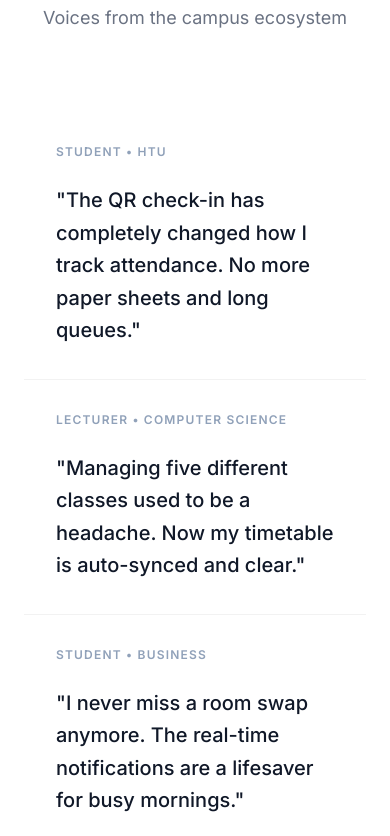
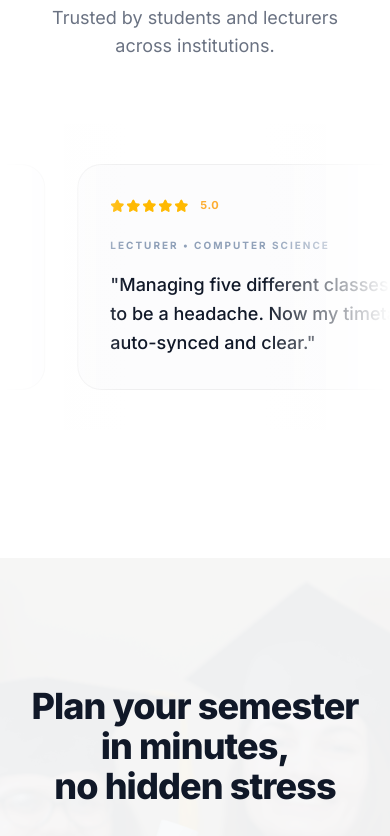
Before and after one commit to WonderDogbe/realtertiaryfree, a Next.js app: page / in a window 390 px wide. Shown: the part 5800-6636 px from the top of the page. Built offline with nearby package versions, Linux system fonts and the light colour scheme; no server answers.

Commit message:
feat: implement responsive landing page with PWA support and interactive feature carousel

```diff
--- a/src/app/page.tsx
+++ b/src/app/page.tsx
@@ -14,6 +14,7 @@ import {
   Rocket,
   FileText,
   UserPlus,
+  Star,
   type LucideIcon,
 } from "lucide-react";
 import { Footer } from "@/components/Footer";
@@ -113,6 +114,40 @@ const STEPS = [
   { icon: Users, title: "Choose Role", desc: "Select whether you're a student or lecturer for a tailored experience." },
   { icon: FileText, title: "Your Details", desc: "Fill in your info — institution, programme, and preferences." },
   { icon: UserPlus, title: "You're In", desc: "Your dashboard is ready with timetables, attendance, and updates." },
+];
+
+/* ─── REVIEWS ─── */
+const REVIEWS = [
+  {
+    role: "Student • HTU",
+    content: "The QR check-in has completely changed how I track attendance. No more paper sheets and long queues.",
+    rating: "5.0",
+  },
+  {
+    role: "Lecturer • Computer Science",
+    content: "Managing five different classes used to be a headache. Now my timetable is auto-synced and clear.",
+    rating: "5.0",
+  },
+  {
+    role: "Student • Business",
+    content: "I never miss a room swap anymore. The real-time notifications are a lifesaver for busy mornings.",
+    rating: "5.0",
+  },
+  {
+    role: "Student • Engineering",
+    content: "TertiaryFree makes it so easy to keep track of my academic progress. The interface is just beautiful.",
+    rating: "4.9",
+  },
+  {
+    role: "Lecturer • Economics",
+    content: "The analytics tools help me identify students who need support early in the semester. Highly recommended.",
+    rating: "5.0",
+  },
+  {
+    role: "Student • Arts",
+    content: "Finally, an app that actually understands student needs. The timetable sync is flawless.",
+    rating: "5.0",
+  },
 ];
 
 /* ─── INTERSECTION OBSERVER HOOK ─── */
@@ -488,40 +523,53 @@ export default function LandingPage() {
         </div>
       </section>
 
-      {/* ══════════════ REVIEWS ══════════════ */}
-      <section id="reviews" className="relative bg-white py-32 transition-colors duration-500 dark:bg-black" ref={reviews.ref}>
-        <div className={`mx-auto max-w-7xl px-6 transition-all duration-1000 ${reviews.visible ? "opacity-100 translate-y-0" : "opacity-0 translate-y-10"}`}>
+      {/* ══════════════ REVIEWS MARQUEE ══════════════ */}
+      <section id="reviews" className="relative bg-white py-32 overflow-hidden transition-colors duration-500 dark:bg-black" ref={reviews.ref}>
+        <div className={`mx-auto max-w-7xl px-6 mb-16 transition-all duration-1000 ${reviews.visible ? "opacity-100 translate-y-0" : "opacity-0 translate-y-10"}`}>
           <div className="text-center">
-            <h2 className="text-4xl font-extrabold tracking-tight text-gray-900 dark:text-white sm:text-5xl">Reviews</h2>
-            <p className="mt-4 text-lg text-gray-500 dark:text-white/40">Voices from the campus ecosystem</p>
+            <h2 className="text-4xl font-extrabold tracking-tight text-gray-900 dark:text-white sm:text-5xl">Voices of Impact</h2>
+            <p className="mt-4 text-lg text-gray-500 dark:text-white/40">Trusted by students and lecturers across institutions.</p>
+          </div>
+        </div>
+
+        {/* Marquee Container */}
+        <div className="relative flex overflow-hidden py-10">
+          <div className="flex animate-marquee whitespace-nowrap gap-8 hover:[animation-play-state:paused]">
+            {[...REVIEWS, ...REVIEWS].map((review, i) => (
+              <div
+                key={`${review.role}-${i}`}
+                className="w-[400px] flex-shrink-0 rounded-3xl border border-black/5 bg-gray-50/50 p-8 dark:border-white/10 dark:bg-white/[0.02] transition-all hover:border-black/10 dark:hover:border-white/20"
+              >
+                <div className="flex items-center gap-3 mb-6">
+                  <div className="flex gap-0.5">
+                    {[...Array(5)].map((_, starIdx) => (
+                      <Star key={starIdx} className={`h-3.5 w-3.5 ${starIdx < Math.floor(parseFloat(review.rating)) ? "fill-amber-400 text-amber-400" : "text-gray-300 dark:text-gray-600"}`} />
+                    ))}
+                  </div>
+                  <span className="text-[11px] font-bold text-amber-500/80 dark:text-amber-400/60 tracking-wider">{review.rating}</span>
+                </div>
+                <p className="text-[10px] font-bold uppercase tracking-[0.2em] text-slate-400 dark:text-white/20 mb-4">{review.role}</p>
+                <p className="text-lg font-medium leading-relaxed text-gray-900 dark:text-white/90 whitespace-normal">
+                  &quot;{review.content}&quot;
+                </p>
+              </div>
+            ))}
           </div>
 
-          <div className="mt-20 grid md:grid-cols-3">
-            {/* Review 1 */}
-            <div className="border-b border-black/5 p-8 dark:border-white/10 md:border-b-0 md:border-r">
-              <p className="text-xs font-semibold uppercase tracking-widest text-slate-400 dark:text-white/30">Student • HTU</p>
-              <h3 className="mt-6 text-xl font-medium leading-relaxed text-gray-900 dark:text-white/90">
-                &quot;The QR check-in has completely changed how I track attendance. No more paper sheets and long queues.&quot;
-              </h3>
-            </div>
+          {/* Gradient Masks */}
+          <div className="pointer-events-none absolute inset-y-0 left-0 w-32 bg-gradient-to-r from-white dark:from-black" />
+          <div className="pointer-events-none absolute inset-y-0 right-0 w-32 bg-gradient-to-l from-white dark:from-black" />
+        </div>
 
-            {/* Review 2 */}
-            <div className="border-b border-black/5 p-8 dark:border-white/10 md:border-b-0 md:border-r">
-              <p className="text-xs font-semibold uppercase tracking-widest text-slate-400 dark:text-white/30">Lecturer • Computer Science</p>
-              <h3 className="mt-6 text-xl font-medium leading-relaxed text-gray-900 dark:text-white/90">
-                &quot;Managing five different classes used to be a headache. Now my timetable is auto-synced and clear.&quot;
-              </h3>
-            </div>
-
-            {/* Review 3 */}
-            <div className="p-8">
-              <p className="text-xs font-semibold uppercase tracking-widest text-slate-400 dark:text-white/30">Student • Business</p>
-              <h3 className="mt-6 text-xl font-medium leading-relaxed text-gray-900 dark:text-white/90">
-                &quot;I never miss a room swap anymore. The real-time notifications are a lifesaver for busy mornings.&quot;
-              </h3>
-            </div>
-          </div>
-        </div>
+        <style jsx global>{`
+          @keyframes marquee {
+            0% { transform: translateX(0); }
+            100% { transform: translateX(calc(-100% / 2 - 2rem)); }
+          }
+          .animate-marquee {
+            animation: marquee 50s linear infinite;
+          }
+        `}</style>
       </section>
 
       {/* ══════════════ ABOUT / CTA ══════════════ */}
```
